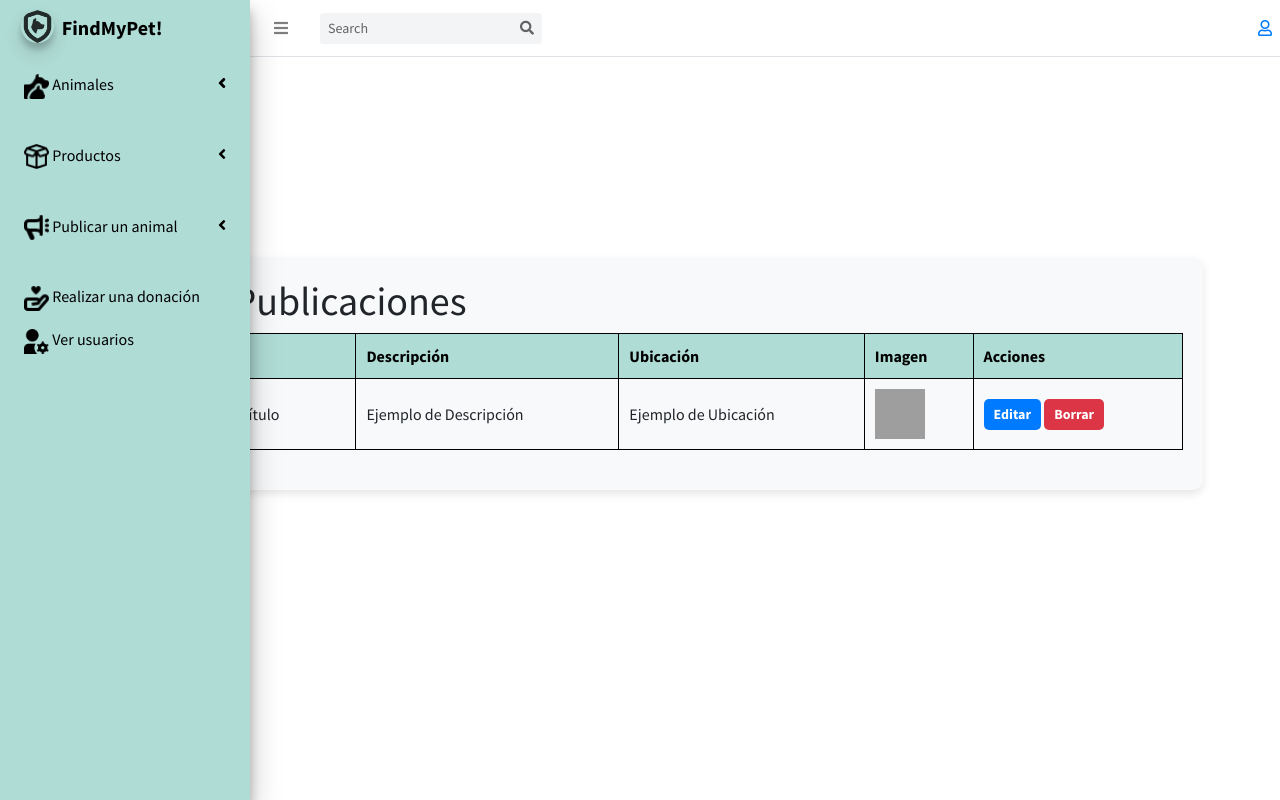
After one commit to FabianMataT/G3_SC502_VN_Proyecto, a PHP site: page /View/verProductos.php in a window 1280 px wide. The commit adds this page. Run offline with PHP 8.4, Linux system fonts and the light colour scheme; grey boxes are pictures that could not be loaded.

Commit message:
Diego, Vistas del CRUD Admin
Listas las vistas de los CRUDS

```diff
--- a/View/dist/css/styles.css
+++ b/View/dist/css/styles.css
@@ -61,3 +61,187 @@ aside{
 .hidden {
     display: none;
 }
+
+/*Crear producto*/
+.container_producto {
+    background-color: #f8f9fa;
+    padding: 20px;
+    border-radius: 10px;
+    box-shadow: 0 4px 8px rgba(0, 0, 0, 0.1);
+    max-width: 600px;
+    margin: 200px auto 0 auto;
+}
+
+#publicationForm {
+    display: flex;
+    flex-direction: column;
+    gap: 15px;
+}
+
+#publicationForm div {
+    display: flex;
+    flex-direction: column;
+}
+
+#publicationForm label {
+    font-weight: bold;
+    margin-bottom: 5px;
+    color: #495057;
+}
+
+#publicationForm input[type="text"],
+#publicationForm textarea {
+    padding: 10px;
+    border: 1px solid #ced4da;
+    border-radius: 5px;
+    font-size: 16px;
+    color: #495057;
+    background-color: #fff;
+}
+
+#publicationForm input[type="file"] {
+    font-size: 16px;
+    color: #495057;
+}
+
+#publicationForm button[type="submit"] {
+    background-color: #007bff;
+    color: #fff;
+    padding: 10px 20px;
+    border: none;
+    border-radius: 5px;
+    cursor: pointer;
+    font-size: 16px;
+    font-weight: bold;
+}
+
+#publicationForm button[type="submit"]:hover {
+    background-color: #0056b3;
+}
+
+/*Ver productos*/
+
+.containerVerProductos {
+    background-color: #f8f9fa;
+    padding: 20px;
+    border-radius: 10px;
+    box-shadow: 0 4px 8px rgba(0, 0, 0, 0.1);
+    max-width: 1200px;
+    margin: 200px auto 0 auto;
+}
+
+#publicationTable {
+    width: 100%;
+    border-collapse: collapse;
+    margin-bottom: 20px;
+}
+
+#publicationTable, #publicationTable th, #publicationTable td {
+    border: 1px solid #000000;
+}
+
+#publicationTable th, #publicationTable td {
+    padding: 10px;
+    text-align: left;
+}
+
+#publicationTable th {
+    background-color: #b0dcd6;
+    color: #000000;
+}
+
+#publicationTable .thumbnail {
+    width: 50px;
+    height: 50px;
+}
+
+#publicationTable .btn {
+    padding: 5px 10px;
+    border: none;
+    border-radius: 5px;
+    cursor: pointer;
+    font-size: 14px;
+    font-weight: bold;
+}
+
+#publicationTable .btn-edit {
+    background-color: #007bff;
+    color: #fff;
+}
+
+#publicationTable .btn-edit:hover {
+    background-color: #0056b3;
+}
+
+#publicationTable .btn-delete {
+    background-color: #dc3545;
+    color: #fff;
+}
+
+#publicationTable .btn-delete:hover {
+    background-color: #c82333;
+}
+
+/*Ver Usuarios*/
+.containerVerUsuarios {
+    background-color: #f8f9fa;
+    padding: 20px;
+    border-radius: 10px;
+    box-shadow: 0 4px 8px rgba(0, 0, 0, 0.1);
+    max-width: 1200px;
+    margin: 200px auto 0 auto;
+}
+
+#usuariosTable {
+    width: 100%;
+    border-collapse: collapse;
+    margin-bottom: 20px;
+}
+
+#usuariosTable, #usuariosTable th, #usuariosTable td {
+    border: 1px solid #000000;
+}
+
+#usuariosTable th, #usuariosTable td {
+    padding: 10px;
+    text-align: left;
+}
+
+#usuariosTable th {
+    background-color: #b0dcd6;
+    color: #000000;
+}
+
+#usuariosTable .thumbnail {
+    width: 50px;
+    height: 50px;
+}
+
+#usuariosTable .btn {
+    padding: 5px 10px;
+    border: none;
+    border-radius: 5px;
+    cursor: pointer;
+    font-size: 14px;
+    font-weight: bold;
+}
+
+#usuariosTable .btn-edit {
+    background-color: #007bff;
+    color: #fff;
+    margin-left: 20px;
+}
+
+#usuariosTable .btn-edit:hover {
+    background-color: #0056b3;
+}
+
+#usuariosTable .btn-delete {
+    background-color: #dc3545;
+    color: #fff;
+    margin-left: 12px;
+}
+
+#usuariosTable .btn-delete:hover {
+    background-color: #c82333;
+}
--- a/View/layout.php
+++ b/View/layout.php
@@ -115,6 +115,17 @@ function head(){
                                 </p>
                             </a>
                         </li>
+                        <li class="nav-item has-treeview">
+                            <a href="#" class="nav-link">
+                                <i>
+                                    <img src="dist/img/administrador.png"
+                                    alt="Usuarios" width="25" height="25">
+                                </i>
+                                <p class="text-white-custom">
+                                Ver usuarios
+                                </p>
+                            </a>
+                        </li>
                     </ul>
                 </nav>
             </div>
@@ -154,28 +165,4 @@ function head(){
       ';
     }
 
-    function CrudPosts(){
-        echo '
-            <div class="container">
-                <h1>CRUD de Publicaciones</h1>
-
-                <form id="publicationForm">
-                    <input type="hidden" id="publicationId">
-                    <div>
-                        <label for="title">Título</label>
-                        <input type="text" id="title" required>
-                    </div>
-                    <div>
-                        <label for="description">Descripción</label>
-                        <textarea id="description" required></textarea>
-                    </div>
-                    <div>
-                        <label for="image">Imagen</label>
-                        <input type="file" id="image" accept="image/*" required>
-                    </div>
-                    <button type="submit" id="saveBtn">Guardar</button>
-                </form>
-            </div>';
-    }
-
 ?>
--- /dev/null
+++ b/View/verProductos.php
@@ -0,0 +1,61 @@
+<?php
+include_once 'layout.php';
+?>
+
+<!DOCTYPE html>
+<html>
+
+<?php
+head();
+?>
+
+<body class="hold-transition sidebar-mini">
+
+    <?php
+    MostrarNav();
+    MostrarMenu();
+    ?>
+
+    <div class="wrapper">
+        <div class="container">
+
+            <div class="containerVerProductos">
+                <h1>Lista de Publicaciones</h1>
+                <table id="publicationTable">
+                    <thead>
+                        <tr>
+                            <th>ID</th>
+                            <th>Título</th>
+                            <th>Descripción</th>
+                            <th>Ubicación</th>
+                            <th>Imagen</th>
+                            <th>Acciones</th>
+                        </tr>
+                    </thead>
+                    <tbody>
+                        <tr>
+                            <td>1</td>
+                            <td>Ejemplo de Título</td>
+                            <td>Ejemplo de Descripción</td>
+                            <td>Ejemplo de Ubicación</td>
+                            <td><img src="ruta/a/la/imagen.jpg" alt="Imagen" class="thumbnail"></td>
+                            <td>
+                                <button class="btn btn-edit">Editar</button>
+                                <button class="btn btn-delete">Borrar</button>
+                            </td>
+                        </tr>
+                    </tbody>
+                </table>
+            </div>
+
+            </section>
+        </div>
+
+    </div>
+
+    <script src="plugins/jquery/jquery.min.js"></script>
+    <script src="plugins/bootstrap/js/bootstrap.bundle.min.js"></script>
+    <script src="dist/js/adminlte.min.js"></script>
+</body>
+
+</html>
```
Also changed, not shown: View/productoCrear.php (added, +58 -0 lines), View/verUsuarios.php (added, +58 -0 lines), View/dist/img/ProfileUser.png (added), View/dist/img/administrador.png (added).
